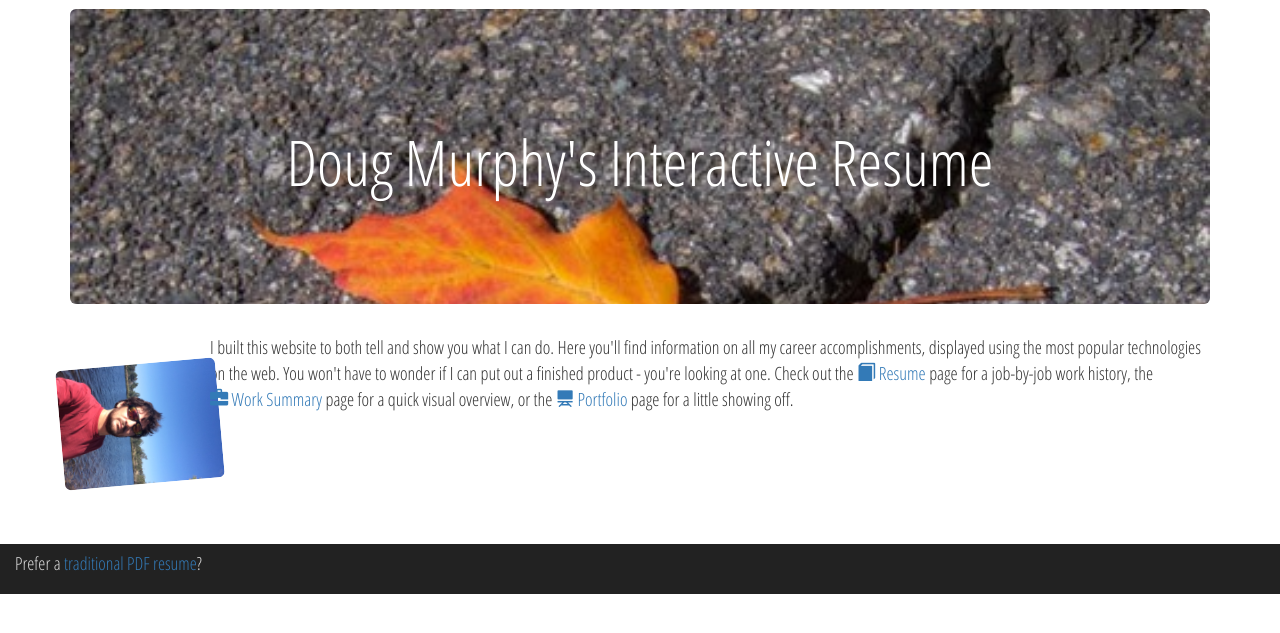
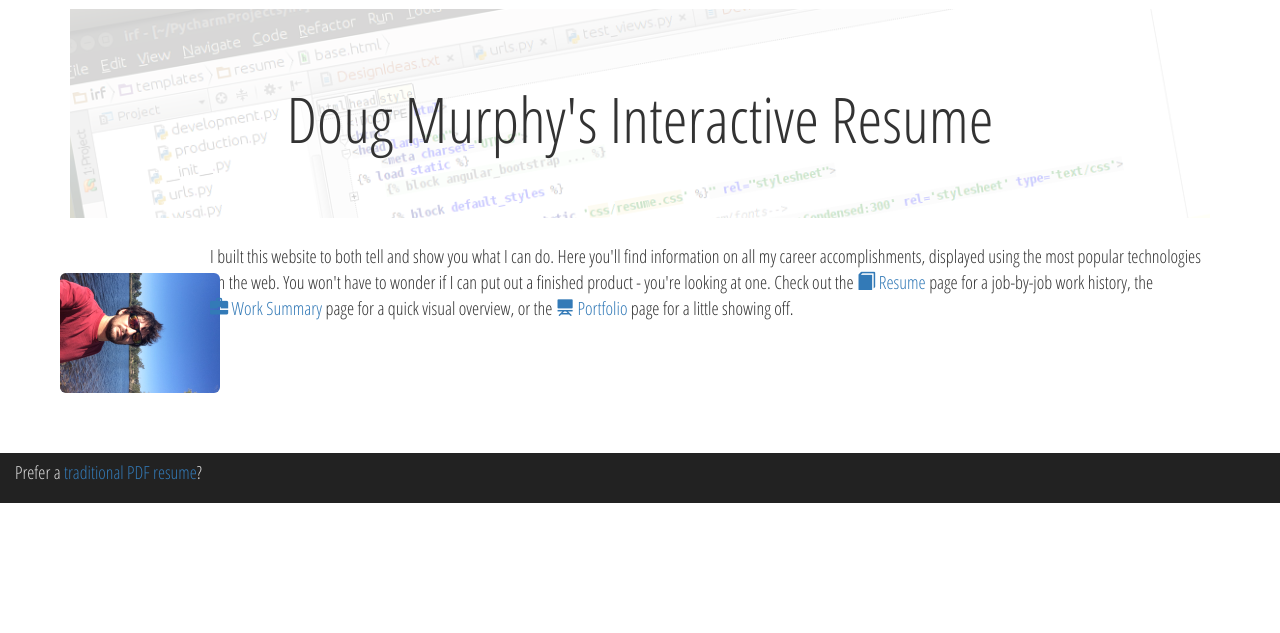
Before and after one commit to dougmurphy34/InteractiveResume, a Django app: template templates/irf/welcome.html in a window 1280 px wide. Shown: the part 51-684 px from the top of the page. Run offline with Django 3.2, Linux system fonts and the light colour scheme; the template is opened without the code that fills it, so the values that code supplies are empty; some libraries are stand-ins or nearby versions.

Commit message:
Company logo migration, plus added logo to company name in resume carousel. Redesign of welcome page to incorporate faded, angled desktop styled in GIMP.

```diff
--- a/resume/models.py
+++ b/resume/models.py
@@ -8,7 +8,7 @@ class Job(models.Model):
     end_date = models.DateField(blank=True, null=True)
     job_title = models.CharField(max_length=50)
     job_description = models.TextField(null=True)
-    company_logo = models.CharField(null=True)
+    company_logo = models.CharField(max_length=50, null=True)
 
     def __unicode__(self):
         return str(self.company_name + " - " + self.job_title)
--- a/resume/static/css/resume.css
+++ b/resume/static/css/resume.css
@@ -46,8 +46,8 @@ footer h4 {
 }
 .front-page-image {
     width:120px;
-    -webkit-transform: rotate(95deg);
-    transform: rotate(85deg);
+    -webkit-transform: rotate(90deg);
+    transform: rotate(90deg);
     margin: 10px;
     float: left;
     /*padding-right: 10px;*/
--- a/templates/irf/welcome.html
+++ b/templates/irf/welcome.html
@@ -6,17 +6,33 @@
     <style>
 
         .jumbotron {
-            background-image: url({% static 'Leaf.jpg' %});
-            background-repeat: no-repeat;
+            position: relative;
+            background: none;
+            padding: 5px;
+            margin-bottom: 25px;
+            font-size: 10px;
+            font-weight: 200;
+            line-height: 2.1428571435;
+        }
+
+        .jumbotron:after {
+            content:"";
+            background: url({% static 'images/croppedslanteddesktop.png' %}) no-repeat;
             background-size: cover;
-        }
+            opacity: 0.2;
+            top: 0;
+            left: 0;
+            bottom: 0;
+            right: 0;
+            position: absolute;
+            z-index: -1;
+         }
 
         .jumbotron h1 {
             padding: 50px;
             text-align: center;
             z-index: 2;
             position: relative;
-            color: #fff;
         }
 
         a {
```
Also changed, not shown: templates/resume/base.html (+0 -8 lines), templates/resume/resume.html (+11 -5 lines), resume/migrations/0002_job_company_logo.py (added), resume/static/images/croppedslanteddesktop.png (added), resume/static/images/scripps.jpg (added).
